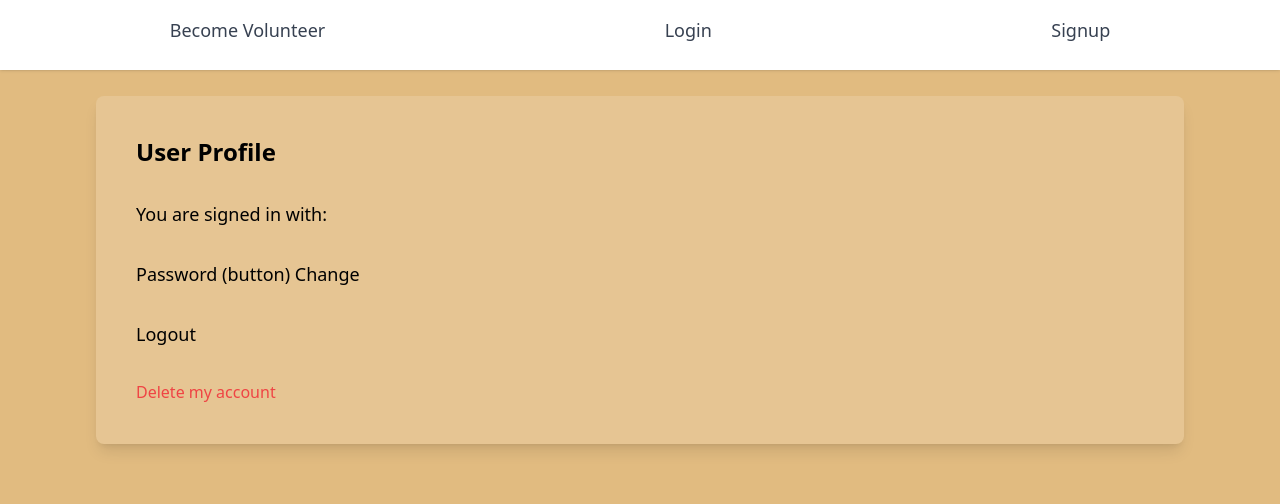
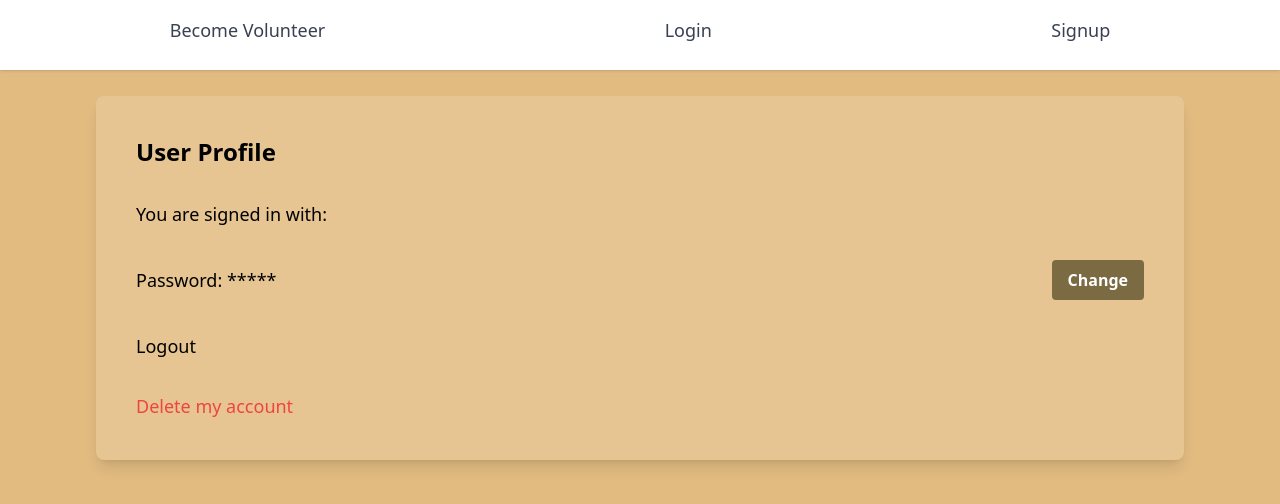
Before and after one commit to Minkavlerne/cafe-kea-frontend, a React (Vite) app: page /settings in a window 1280 px wide. Shown: the top 504 px of the page. Built offline with nearby package versions, Linux system fonts and the light colour scheme.

Commit message:
CM28- stylet

```diff
--- a/src/components/UserProfile.tsx
+++ b/src/components/UserProfile.tsx
@@ -1,21 +1,15 @@
-import { useEffect, useState } from "react";
-import { getUserByEmail } from "../services/apiFacade";
+import { useState } from "react";
+
 import Logout from "../security/Logout";
 
 export default function UserProfile() {
-
     // const [user, setUser] = useState(null);
 
     const [isLoggedOut, setIsloggedOut] = useState(false);
 
-
-    useEffect(() => {
-        getUserByEmail(localStorage.getItem("email")!).then((data) => console.log(data));
-    }, []);
-
     const handleLogout = () => {
         setIsloggedOut(true);
-    }
+    };
     if (isLoggedOut) {
         return <Logout />;
     }
@@ -24,10 +18,15 @@ export default function UserProfile() {
         <div className="p-24 bg-background-kea min-h-screen">
             <div className="bg-white bg-opacity-15 p-10 rounded-lg shadow-lg">
                 <h1 className="font-bold text-2xl pb-8">User Profile</h1>
-                <p className="pb-8 text-lg">You are signed in with:</p>
-                <p className="pb-8 text-lg">Password (button) Change</p>
-                <button className="pb-8 text-lg" onClick={handleLogout}>Logout</button>
-                <p className="text-red-500 hover:text-red-700 cursor-pointer">Delete my account</p>
+                <p className="pb-8 text-lg">You are signed in with: {localStorage.getItem("email")}</p>
+                <div className="flex justify-between items-center">
+                    <p className=" text-lg">Password: ***** </p>
+                    <button className="bg-filler-kea hover:bg-blue-700 text-white font-bold py-2 px-4 rounded ">Change</button>
+                </div>
+                <button className="pb-8 pt-8 text-lg text-black-500 hover:text-red-700 cursor-pointer" onClick={handleLogout}>
+                    Logout
+                </button>
+                <p className="text-red-500 hover:text-red-700 cursor-pointer text-lg">Delete my account</p>
             </div>
         </div>
     );
--- a/src/security/AuthProvider.tsx
+++ b/src/security/AuthProvider.tsx
@@ -16,7 +16,6 @@ const AuthContext = createContext<AuthContextType>(null!);
 export default function AuthProvider({ children }: { children: ReactNode }) {
     const intialEmail = localStorage.getItem("email") || null;
     const [email, setEmail] = useState<string | null>(intialEmail);
-
     const signIn = async (user_: LoginRequest) => {
         return authProvider.signIn(user_).then((user) => {
             setEmail(user.email);
```
Lines whose indentation alone changed are shown as unchanged.
